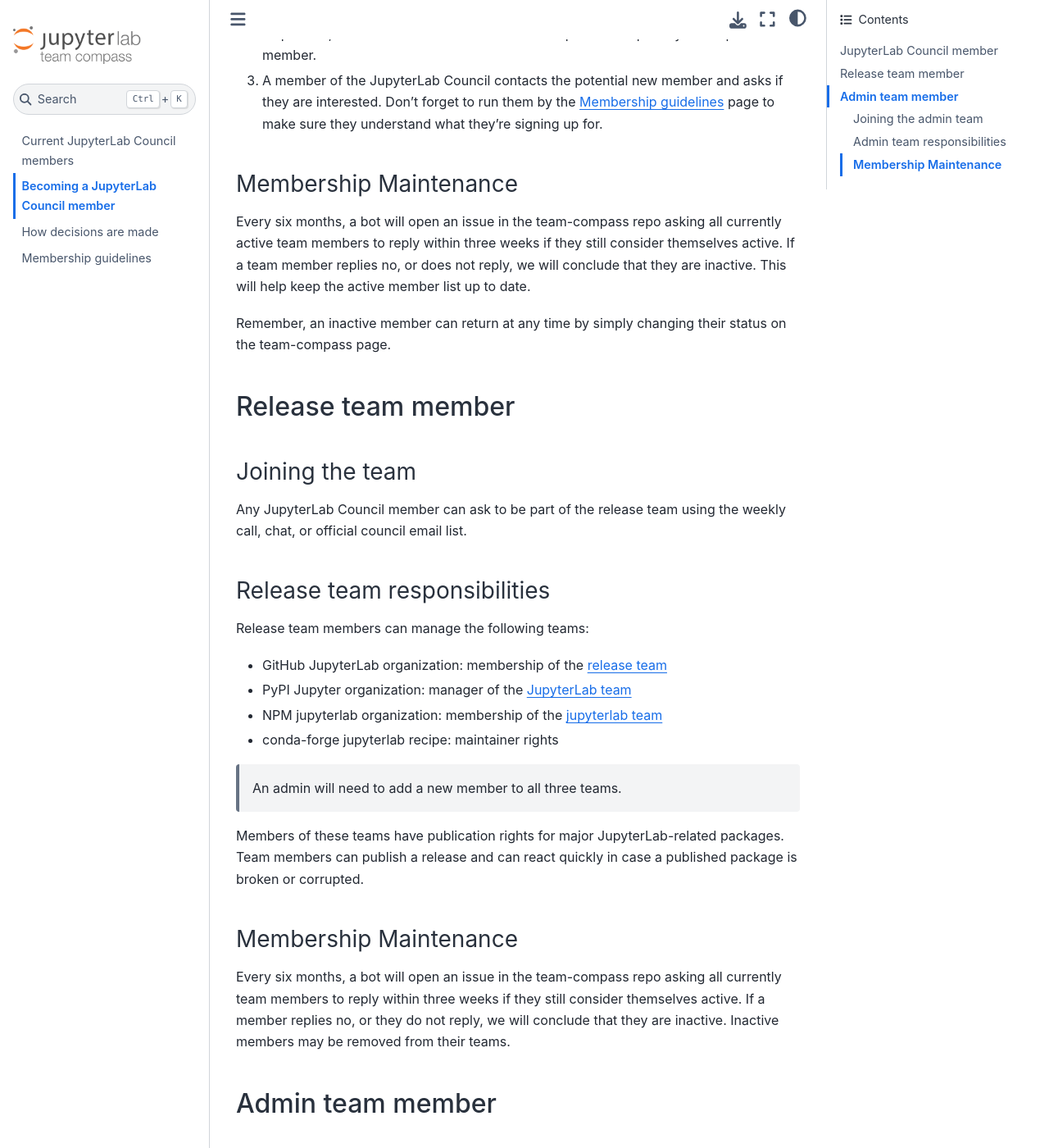
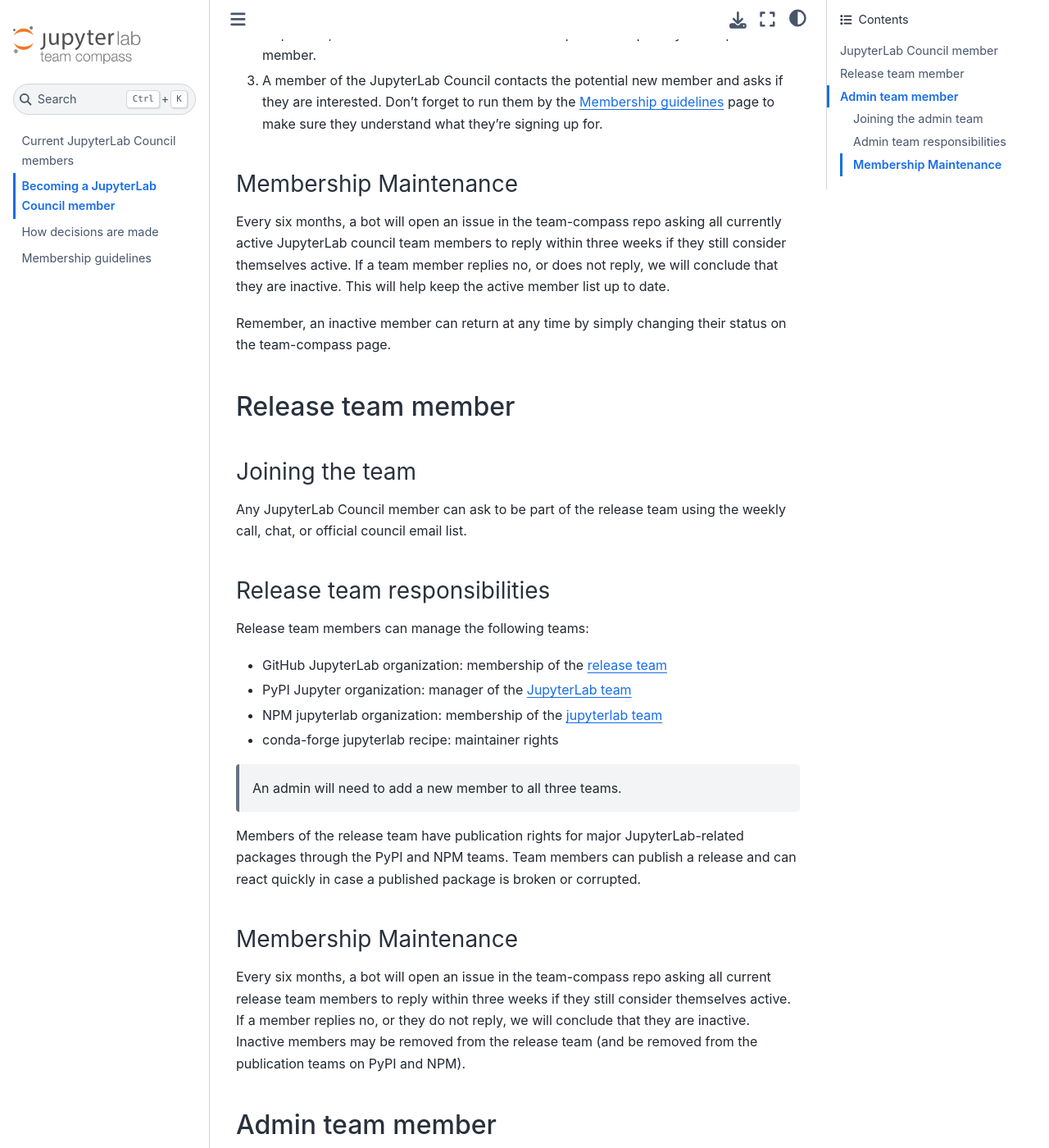
Before and after one commit to jupyterlab/frontends-team-compass, a Sphinx documentation site: the page built from docs/team/becoming-member.md, in a window 1280 px wide and 1400 px high, scrolled down 1844 px. Shown: the whole window at 82% size. Built offline with Sphinx 7.4.7 and the Sphinx Book theme 1.1.4, drawn with Linux system fonts in a browser that asks for light colours; some of the changed text lies outside the part shown.

Commit message:
Clarify the wording following Brian's suggestions

```diff
--- a/docs/team/becoming-member.md
+++ b/docs/team/becoming-member.md
@@ -63,7 +63,7 @@
 
 ### Membership Maintenance
 
-Every six months, a bot will open an issue in the team-compass repo asking all currently active team members to reply within three weeks if they still consider themselves active. If a team member replies no, or does not reply, we will conclude that they are inactive. This will help keep the active member list up to date.
+Every six months, a bot will open an issue in the team-compass repo asking all currently active JupyterLab council team members to reply within three weeks if they still consider themselves active. If a team member replies no, or does not reply, we will conclude that they are inactive. This will help keep the active member list up to date.
 
 Remember, an inactive member can return at any time by simply changing their status on the team-compass page.
 
@@ -84,11 +84,11 @@
 
 > An admin will need to add a new member to all three teams.
 
-Members of these teams have publication rights for major JupyterLab-related packages. Team members can publish a release and can react quickly in case a published package is broken or corrupted.
+Members of the release team have publication rights for major JupyterLab-related packages through the PyPI and NPM teams. Team members can publish a release and can react quickly in case a published package is broken or corrupted.
 
 ### Membership Maintenance
 
-Every six months, a bot will open an issue in the team-compass repo asking all currently team members to reply within three weeks if they still consider themselves active. If a member replies no, or they do not reply, we will conclude that they are inactive. Inactive members may be removed from their teams.
+Every six months, a bot will open an issue in the team-compass repo asking all current release team members to reply within three weeks if they still consider themselves active. If a member replies no, or they do not reply, we will conclude that they are inactive. Inactive members may be removed from the release team (and be removed from the publication teams on PyPI and NPM).
 
 ## Admin team member
 
@@ -111,4 +111,4 @@
 
 ### Membership Maintenance
 
-Every six months, a bot will open an issue in the team-compass repo asking all currently team members to reply within three weeks if they still consider themselves active. If a member says no, or they do not respond, we will conclude that they are inactive. Inactive members may be removed from their teams.
+Every six months, a bot will open an issue in the team-compass repo asking all current administrator team members to reply within three weeks if they still consider themselves active. If a member says no, or they do not respond, we will conclude that they are inactive. Inactive members may be removed from their teams.
```
